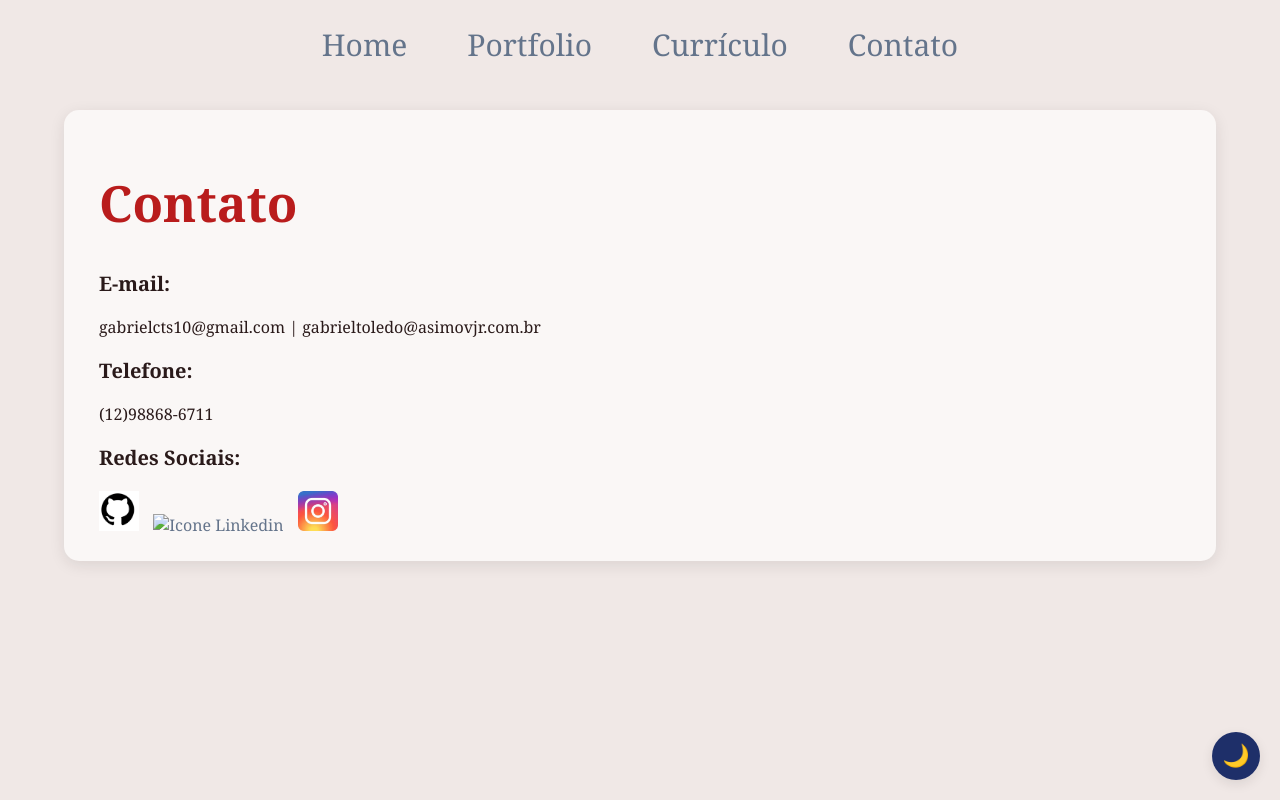
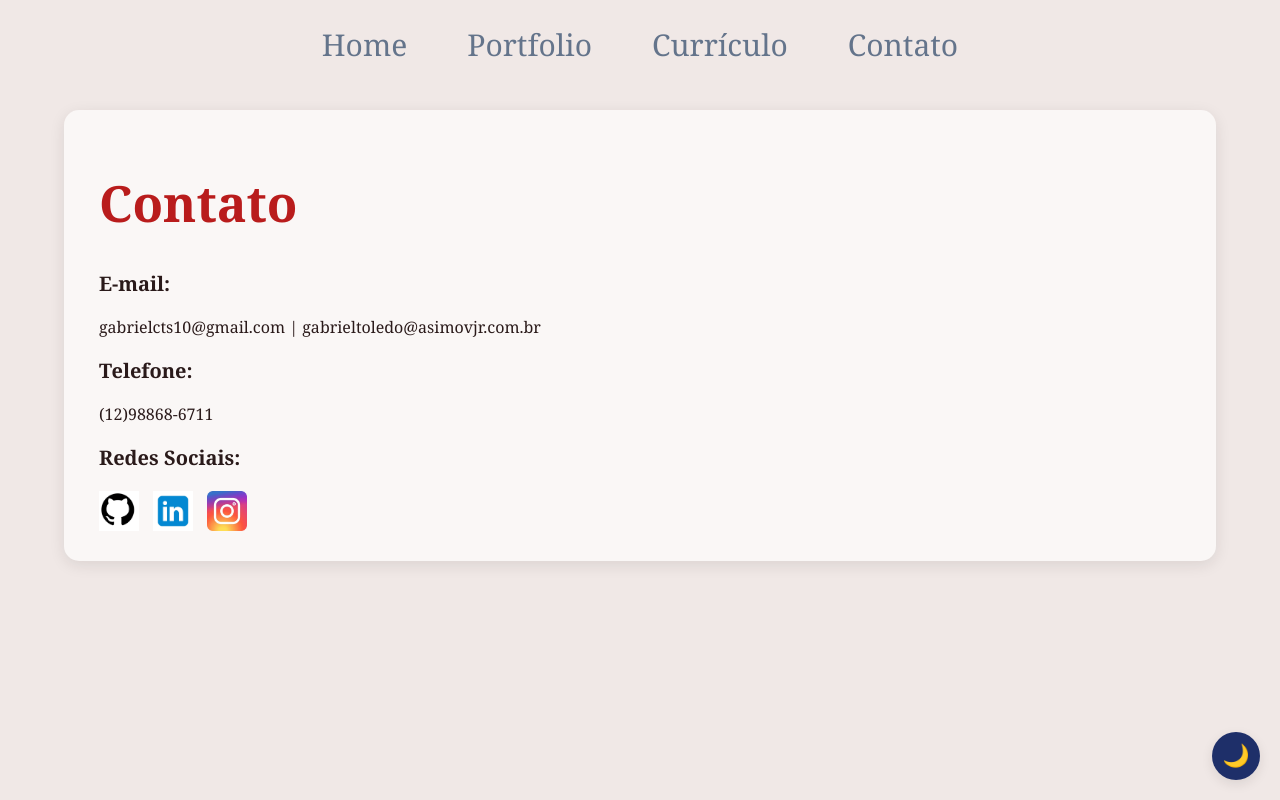
Before and after one commit to Theflashbiel/capacitacao-asimov-gabriel-carvalho, a plain HTML site: page semana-02-html-css/contato.html in a window 1280 px wide. Drawn offline with Linux system fonts and the light colour scheme.

Commit message:
fix: corrigindo icone do linkedin não aparecendo

```diff
--- a/semana-02-html-css/contato.html
+++ b/semana-02-html-css/contato.html
@@ -33,7 +33,7 @@
 
                     <h3>Redes Sociais:</h3>
                     <a href = "https://github.com/Theflashbiel" target="_blank"> <img src = "img/github-logo.png" alt = "Icone Github"></a>
-                    <a href = "https://www.linkedin.com/in/gabriel-carvalho-de-toledo-e-silva-6452b1426/" target="_blank"> <img src = "img/liSnkedin-logo.png" alt = "Icone Linkedin" ></a>
+                    <a href = "https://www.linkedin.com/in/gabriel-carvalho-de-toledo-e-silva-6452b1426/" target="_blank"> <img src="img/linkedin-logo.png" alt = "Icone Linkedin" ></a>
                     <a href = "https://www.instagram.com/gabrie_carvalho10/" target="_blank"><img src = "img/instagram_icon.png" alt = "Iconne Instagram"></a>
 
                      <script src="js/botao.js"></script>
```
